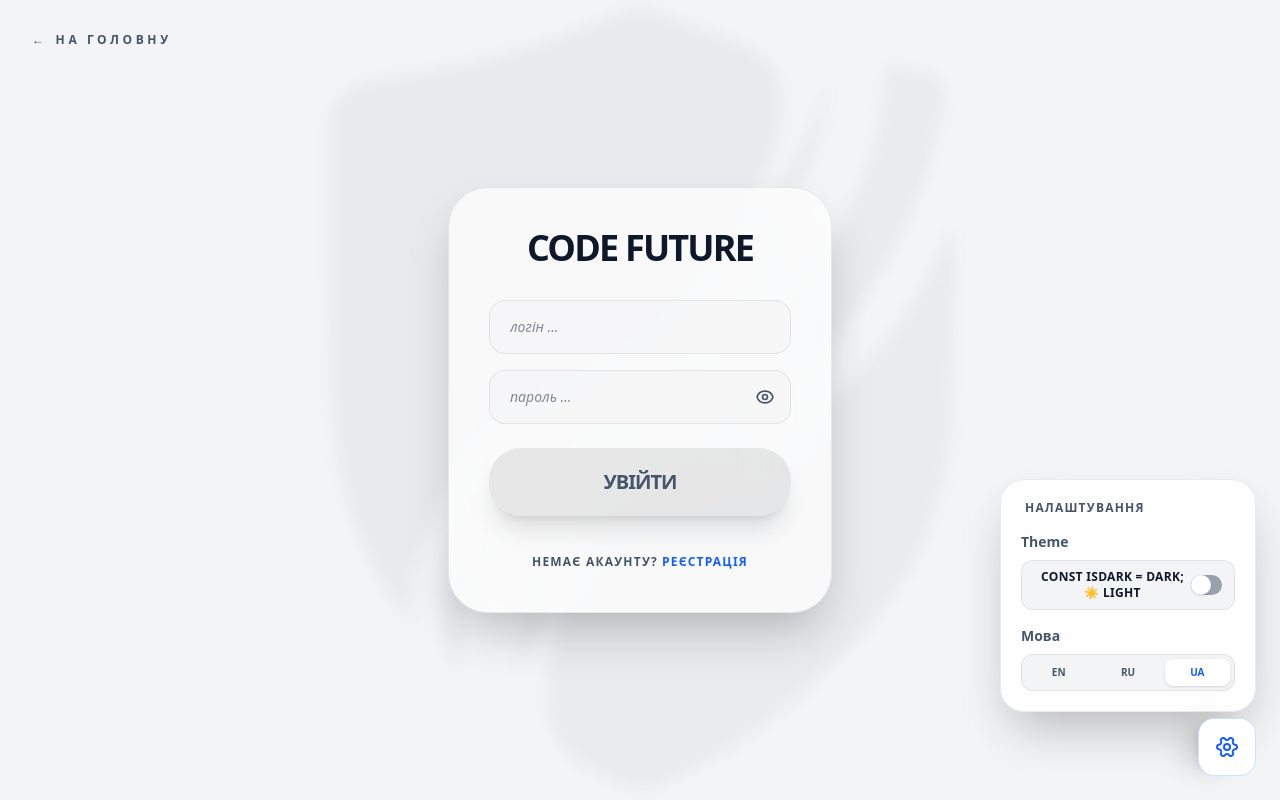
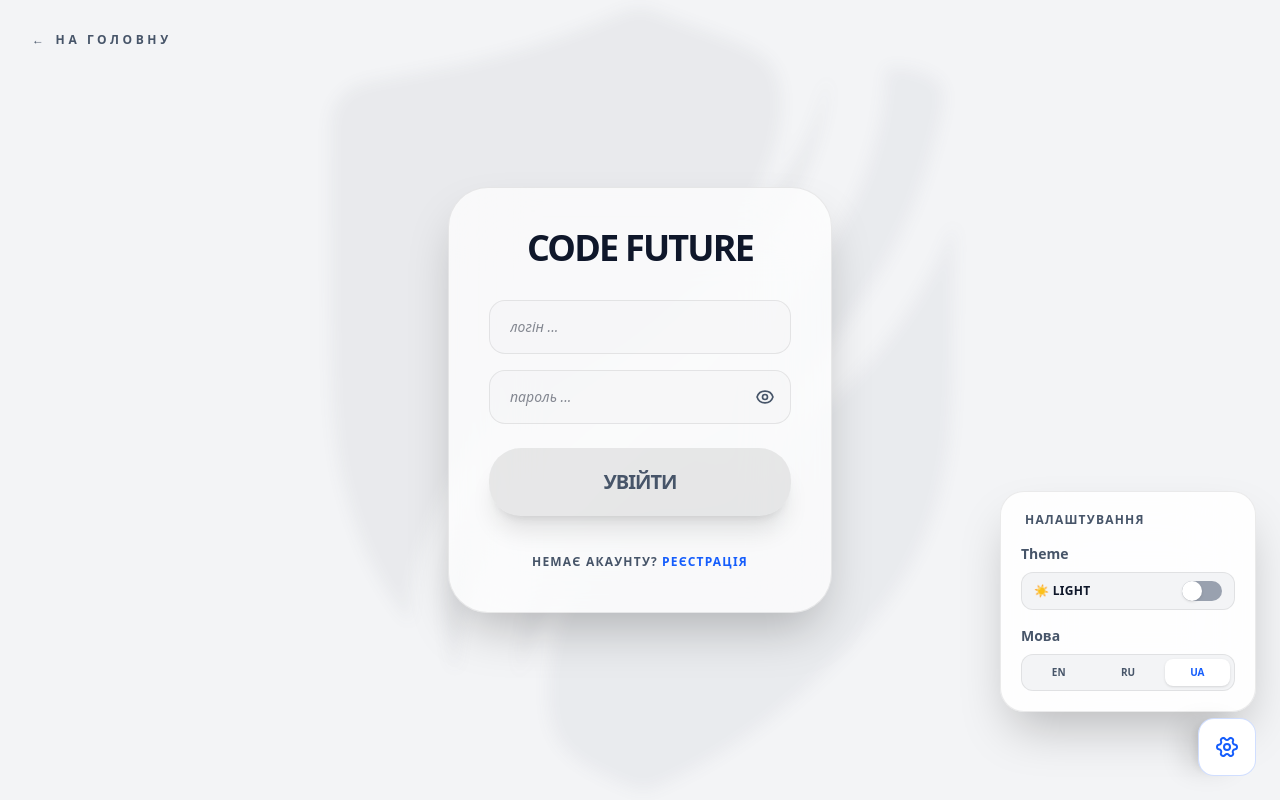
Before and after one commit to CrutchMasters/site_turing_CrutchMasters_team-s, a Next.js app in the folder frontend/: page /login in a window 1280 px wide. Both pictures are taken after a click on the button 1227 px from the left and 747 px from the top of the page. Built offline with nearby package versions, Linux system fonts and the light colour scheme; no server answers.

Commit message:
fix bug №1

```diff
--- a/frontend/src/app/login/page.tsx
+++ b/frontend/src/app/login/page.tsx
@@ -236,7 +236,7 @@
                 className="flex items-center justify-between px-3 py-2 rounded-xl bg-(--bg) hover:bg-(--brd) transition border border-(--brd)"
               >
                 <span className="text-xs font-black uppercase tracking-wide text-(--t1)">
-                 const isDark = dark; {isDark ? "🌙 Dark" : "☀️ Light"}
+                {isDark ? "🌙 Dark" : "☀️ Light"}
                 </span>
                 <div className={`w-10 h-5 rounded-full transition-all relative ${isDark ? "bg-blue-600" : "bg-gray-400"}`}>
                   <div className={`absolute top-0 left-0 w-5 h-5 bg-white rounded-full shadow transition-all ${isDark ? "translate-x-5" : "translate-x-0"}`} />
```
